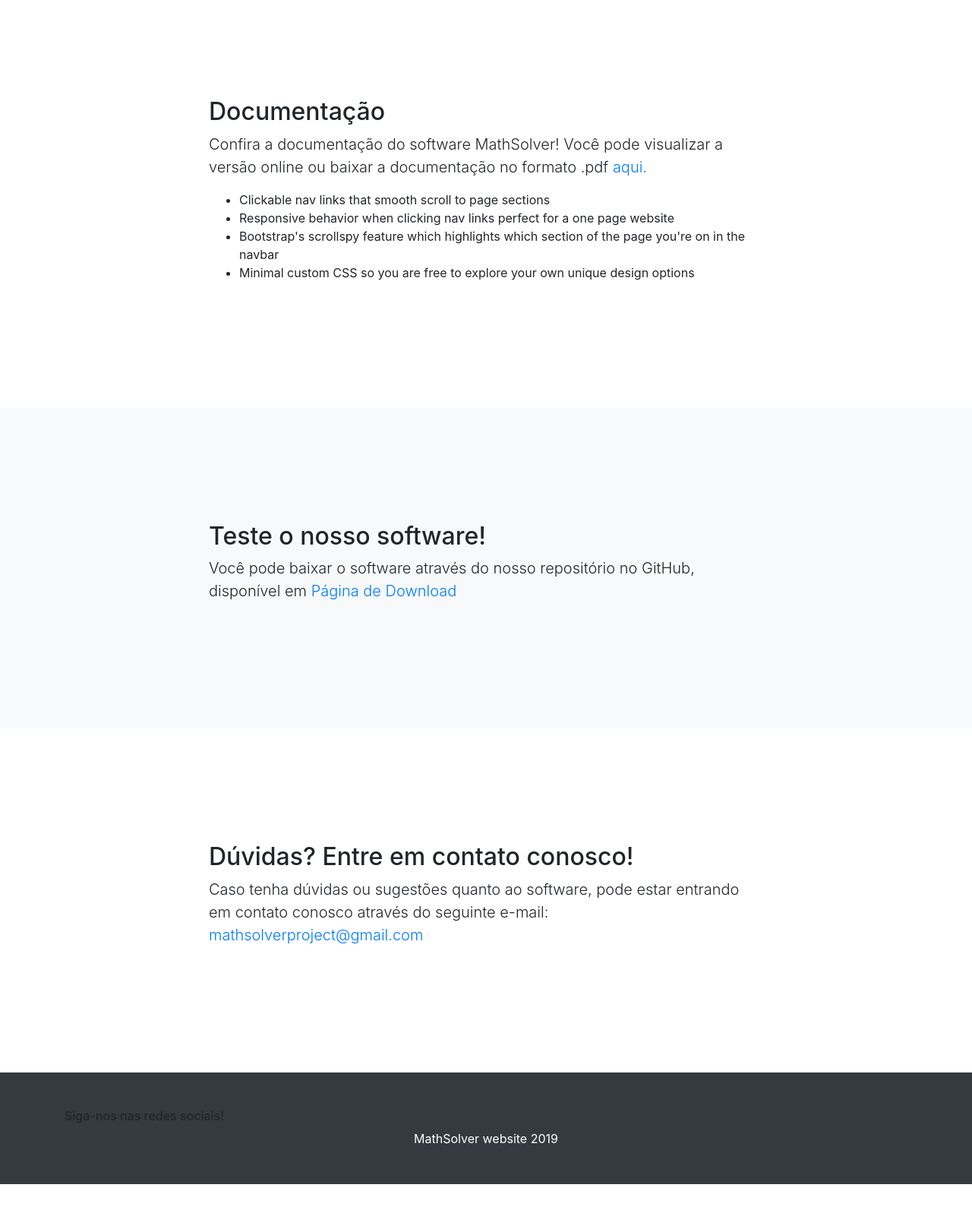
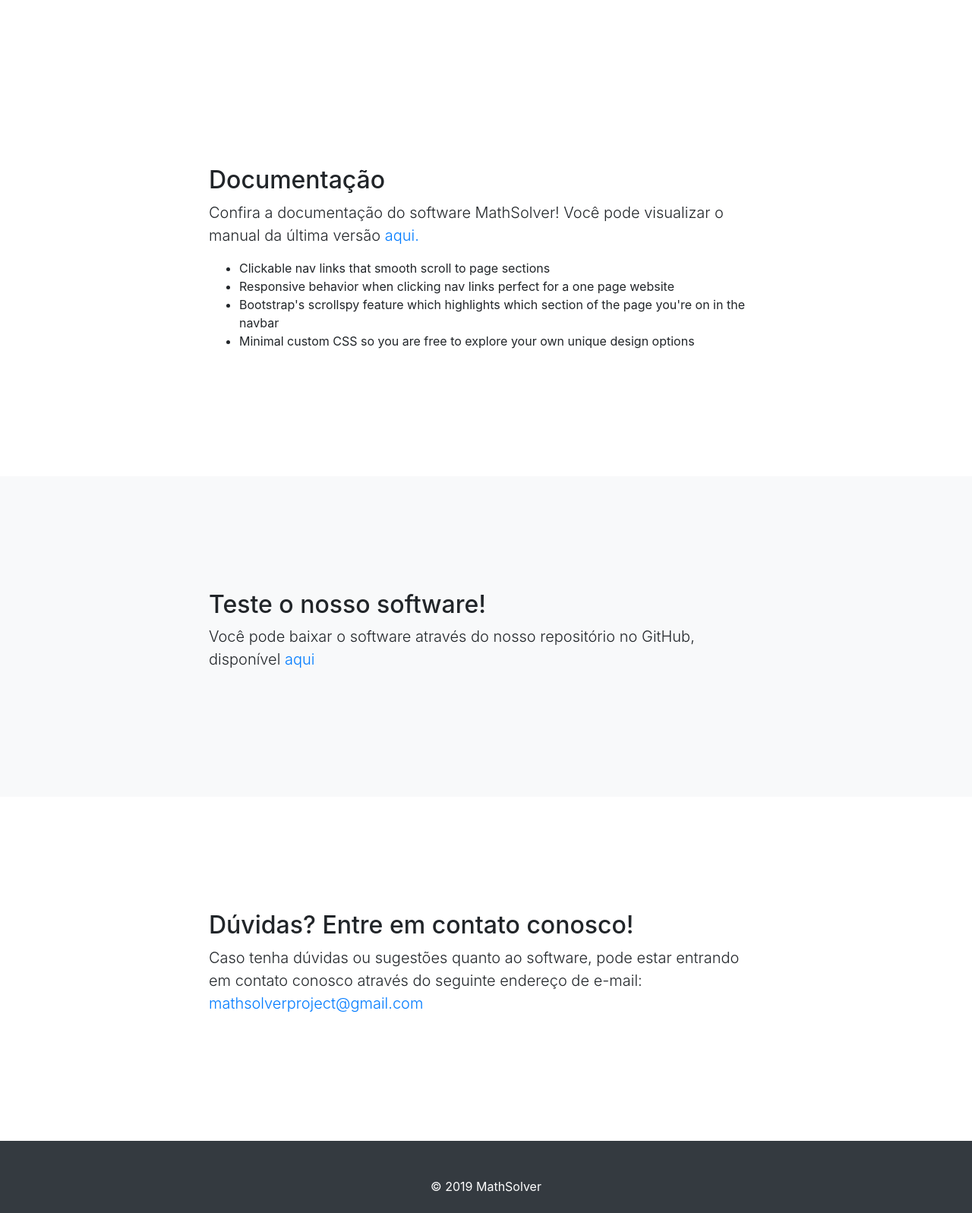
Before and after one commit to MathSolver/mathsolver.github.io, a website with bundled scripts: page index.html in a window 1280 px wide. Shown: the part 1200-2797 px from the top of the page at 76% size. Before the commit the page ends 2759 px from the top, so only its background shows below. Built offline with nearby package versions, Linux system fonts and the light colour scheme.

Commit message:
Update index.html
Ajuste das informações do site, inserção do link para download do software e mudança do favicon.

```diff
--- a/index.html
+++ b/index.html
@@ -5,7 +5,7 @@
 
   <meta charset="utf-8">
   <meta name="viewport" content="width=device-width, initial-scale=1, shrink-to-fit=no">
-  <meta name="description" content="">
+  <meta name="description" content="O MathSolver é um software voltado para a produção de gráficos de ajuste linear de dados experimentais.">
   <meta name="author" content="">
 
   <title>MathSolver</title>
@@ -14,7 +14,7 @@
   <link href="vendor/bootstrap/css/bootstrap.min.css" rel="stylesheet">
 
   <!-- ícone favicon -->
-  <link rel="shortcut icon" href="images\favicon.ico">
+  <link rel="shortcut icon" href="images\mathsolver_favicon.ico">
 
   <!-- Custom styles for this template -->
   <link href="css/scrolling-nav.css" rel="stylesheet">
@@ -52,7 +52,7 @@
   <header class="bg-primary text-white">
     <div class="container text-center">
       <h1>Bem-vindo à página do MathSolver!</h1>
-      <p class="lead">O seu software matemático de todas as horas</p>
+      <p class="lead">O seu software matemático para ajuste linear</p>
     </div>
   </header>
 
@@ -61,7 +61,8 @@
       <div class="row">
         <div class="col-lg-8 mx-auto">
           <h2>Sobre o software</h2>
-          <p class="lead">Esta é a página informativa sobre o software matemático MathSolver. Aqui você poderá encontrar informações quanto à documentação, download do software, redes sociais, etc. O MathSolver é destinado para aqueles que necessitam criar gráficos de funções, ajuste linear, cálculo de integrais.</p>
+          <p class="lead">O MathSolver é um software baseado em Python que tem por objetivo o cálculo do ajuste linear de um conjunto de dados e a exibição gráfica da reta que melhor se ajusta e minimiza o erro.\n
+          Foi desenvolvido por um grupo de estudantes da Escola de Engenharia de Lorena (EEL-USP) para fins didáticos. Aqui nesta página você poderá encontrar informações quanto à documentação, download do software, redes sociais e ficar por dentro das novidades.</p>
           <img src="images\grafico.jpg" class="center">
           <ul>
             <li>Clickable nav links that smooth scroll to page sections</li>
@@ -79,7 +80,7 @@
       <div class="row">
         <div class="col-lg-8 mx-auto">
           <h2>Documentação</h2>
-          <p class="lead">Confira a documentação do software MathSolver! Você pode visualizar a versão online ou baixar a documentação no formato .pdf <a href="">aqui.</a></p>
+          <p class="lead">Confira a documentação do software MathSolver! Você pode visualizar o manual da última versão <a href="">aqui.</a></p>
           <ul>
             <li>Clickable nav links that smooth scroll to page sections</li>
             <li>Responsive behavior when clicking nav links perfect for a one page website</li>
@@ -96,7 +97,7 @@
       <div class="row">
         <div class="col-lg-8 mx-auto">
           <h2>Teste o nosso software!</h2>
-          <p class="lead">Você pode baixar o software através do nosso repositório no GitHub, disponível em <a href="">Página de Download</a> </p>
+          <p class="lead">Você pode baixar o software através do nosso repositório no GitHub, disponível <a href="https://github.com/MathSolver/MathSolver-Source-Code">aqui</a> </p>
         </div>
       </div>
     </div>
@@ -107,7 +108,7 @@
       <div class="row">
         <div class="col-lg-8 mx-auto">
           <h2>Dúvidas? Entre em contato conosco!</h2>
-          <p class="lead">Caso tenha dúvidas ou sugestões quanto ao software, pode estar entrando em contato conosco através do seguinte e-mail:<br>
+          <p class="lead">Caso tenha dúvidas ou sugestões quanto ao software, pode estar entrando em contato conosco através do seguinte endereço de e-mail:<br>
           <a href="mathsolverproject@gmail.com"> mathsolverproject@gmail.com</a>
           </p>
         </div>
@@ -118,8 +119,7 @@
   <!-- Footer -->
   <footer class="py-5 bg-dark">
     <div class="container">
-      <h6> Siga-nos nas redes sociais!</h6>
-      <p class="m-0 text-center text-white">MathSolver website 2019</p>
+      <p class="m-0 text-center text-white">© 2019 MathSolver</p>
     </div>
     <!-- /.container -->
   </footer>
```
